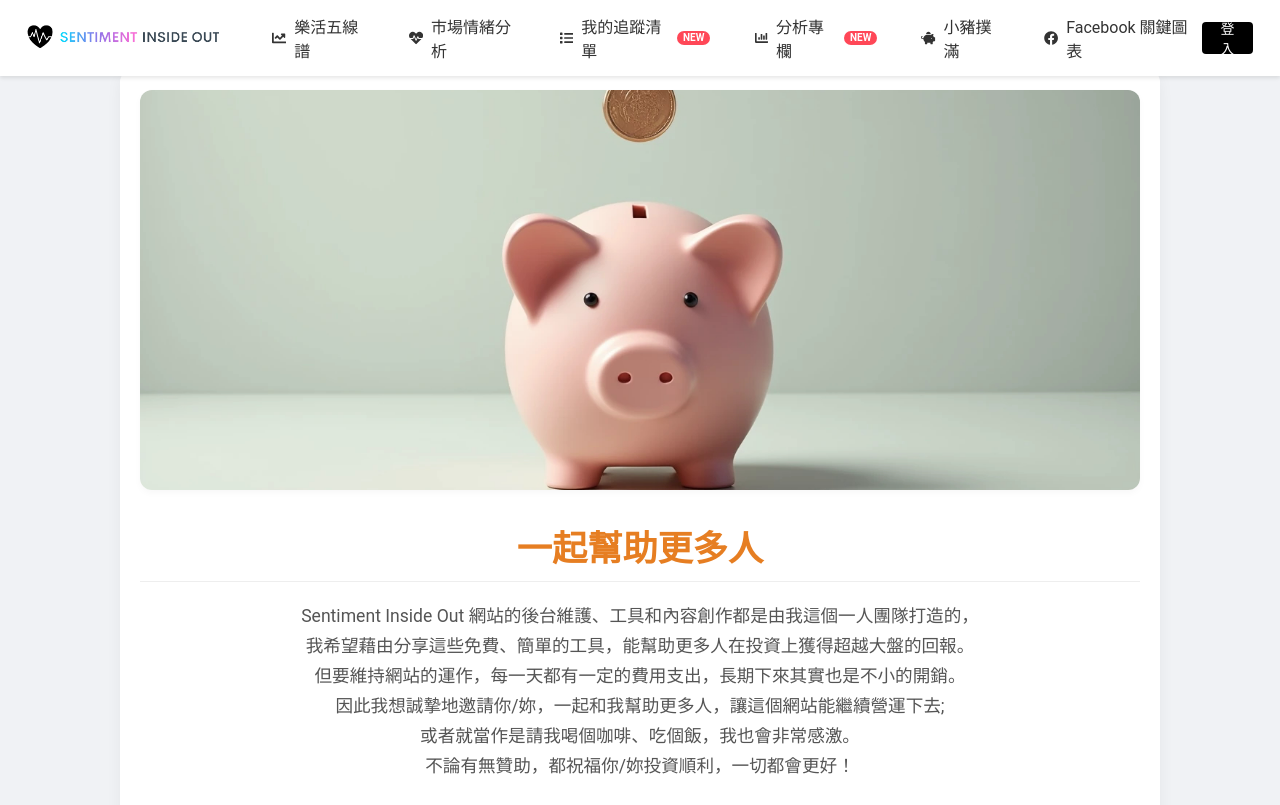
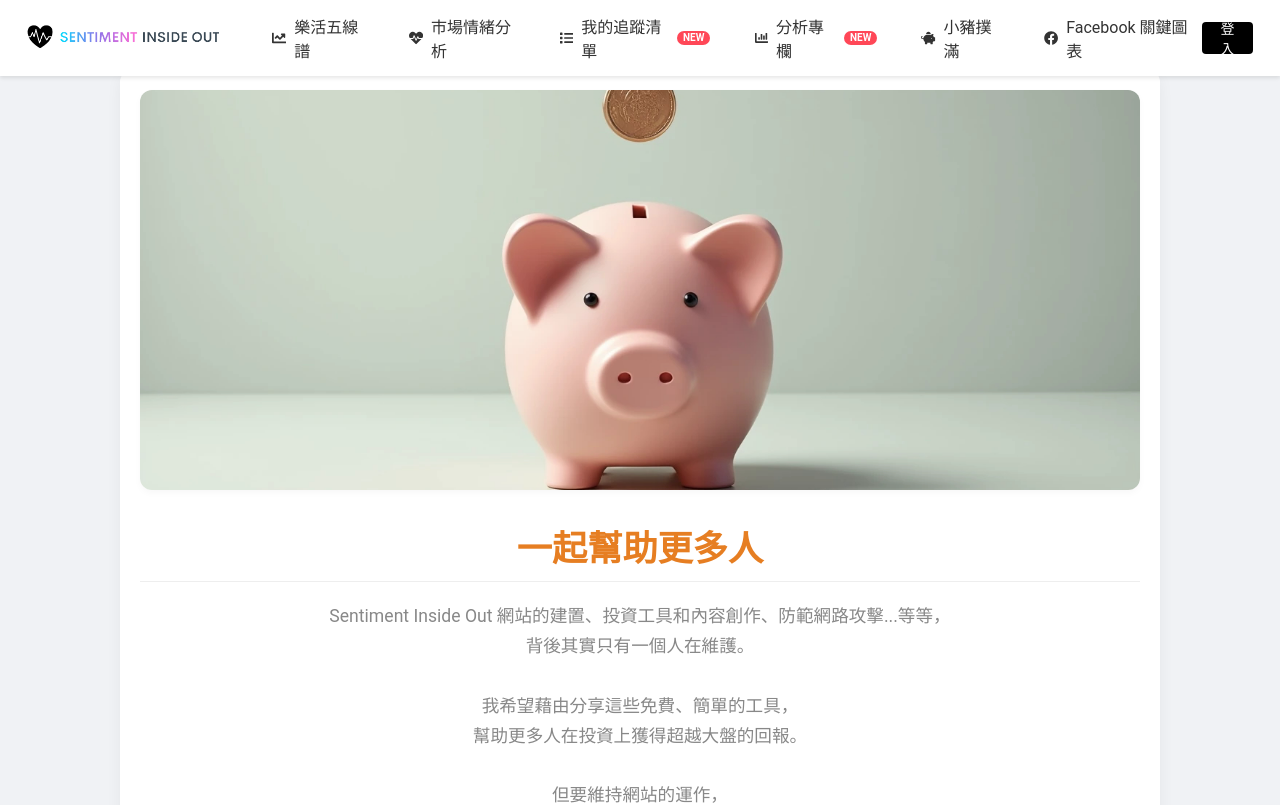
Before and after one commit to pigapril/TonyStock, a React (Create React App) app: page /sponsor-us in a window 1280 px wide. Shown: the top 805 px of the page. Built offline with nearby package versions, Linux system fonts and the light colour scheme; no server answers.

Commit message:
調整文章和圖片

```diff
--- a/src/pages/SponsorUs.css
+++ b/src/pages/SponsorUs.css
@@ -31,7 +31,7 @@
 .text-description-section {
     text-align: center;
     margin-bottom: 40px;
-    color: #333;
+    color: #888;
 }
 
 .text-description-section h2 {
@@ -42,7 +42,7 @@
 
 .text-description-section p {
     font-size: 1.1em;
-    color: #555;
+    color: #888;
     line-height: 1.7;
     margin-bottom: 25px;
 }
--- a/src/pages/SponsorUs.js
+++ b/src/pages/SponsorUs.js
@@ -23,7 +23,7 @@ const SponsorUs = () => {
       description: (
         <>
           <a href="https://service.jkopay.com/r/transfer?j=Transfer:900112965" target="_blank" rel="noopener noreferrer" style={{display: 'inline'}}>點此</a>
-          開啟街口支付，或是掃描下方 QR Code
+          開啟街口，或用街口掃描下方 QR Code
         </>
       ),
     },
@@ -31,7 +31,7 @@ const SponsorUs = () => {
       name: 'Line Pay (iPass Money)',
       logo: linepay_logo, // Line Pay Logo 圖片路徑
       image: linepay_qrcode, // Line Pay QR Code 圖片路徑
-      description: '掃描下方 QR Code',
+      description: '用 Line Pay 掃描下方 QR Code',
     },
     {
       name: 'Richart (台新銀行)',
@@ -40,7 +40,7 @@ const SponsorUs = () => {
       description: (
         <>
           <a href="https://mobile.richart.tw/TSDIB_RichartWeb/RC04/RC040300?token=8E0E498D2E4392B5DD6EB5D452677114" target="_blank" rel="noopener noreferrer" style={{display: 'inline'}}>點此</a>
-          開啟 Richart，或是掃描下方 QR Code
+          開啟 Richart，或是掃描下方 QR Code 自動帶入帳號資訊，也可以手動輸入底下帳戶資訊
         </>
       ), // 您可以根據實際情況修改描述
     },
@@ -48,7 +48,7 @@ const SponsorUs = () => {
       name: '國泰世華銀行',
       logo: cathay_logo, // cathay Logo 圖片路徑 (假設您有)
       image: cathay_qrcode, // cathay QR Code 圖片路徑 (假設您有)
-      description: '掃描下方 QRcode。',
+      description: '用銀行 App 掃描下方 QRcode 可以自動帶入，或是手動輸入底下帳戶資訊',
     },
     // 可以繼續添加其他的收款方式
   ];
@@ -110,12 +110,13 @@ const SponsorUs = () => {
         <div className="text-description-section">
           <h2>一起幫助更多人</h2>
           <p>
-            Sentiment Inside Out 網站的後台維護、工具和內容創作都是由我這個一人團隊打造的，<br></br>
-            我希望藉由分享這些免費、簡單的工具，能幫助更多人在投資上獲得超越大盤的回報。<br></br>
-            但要維持網站的運作，每一天都有一定的費用支出，長期下來其實也是不小的開銷。<br></br>
-            因此我想誠摯地邀請你/妳，一起和我幫助更多人，讓這個網站能繼續營運下去;<br></br>
-            或者就當作是請我喝個咖啡、吃個飯，我也會非常感激。<br></br>
-            不論有無贊助，都祝福你/妳投資順利，一切都會更好！
+            Sentiment Inside Out 網站的建置、投資工具和內容創作、防範網路攻擊...等等，<br></br>
+            背後其實只有一個人在維護。<br></br><br></br>
+            我希望藉由分享這些免費、簡單的工具，<br></br>幫助更多人在投資上獲得超越大盤的回報。<br></br><br></br>
+            但要維持網站的運作，<br></br>每一天都要付出一定的費用和時間，<br></br>長期下來其實也是不小的負擔。<br></br><br></br>
+            因此我想誠摯地邀請你/妳，<br></br>一起和我幫助更多人，<br></br>讓這個網站能繼續營運下去;<br></br>
+            或者就當作是請我喝個咖啡、吃個飯，<br></br>我也會非常感激。<br></br><br></br>
+            不論有無贊助，<br></br>都祝福你/妳投資順利、一切都更好！
           </p>
         </div>
 
```
Also changed, not shown: src/assets/images/sponsor-us/cathay_qrcode.jpg, src/assets/images/sponsor-us/richart_qrcode.png.
